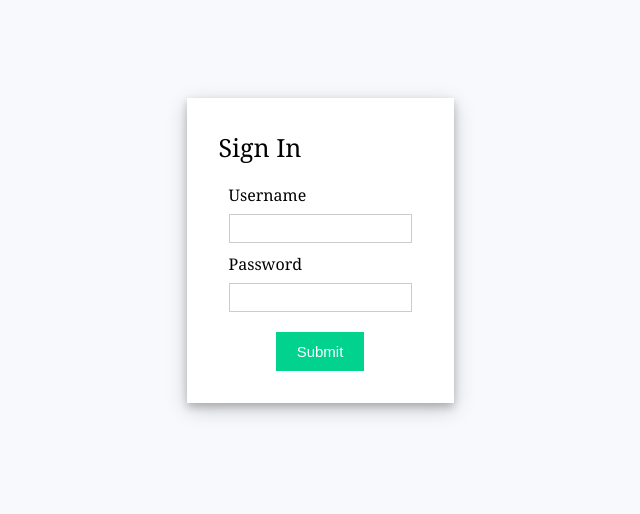
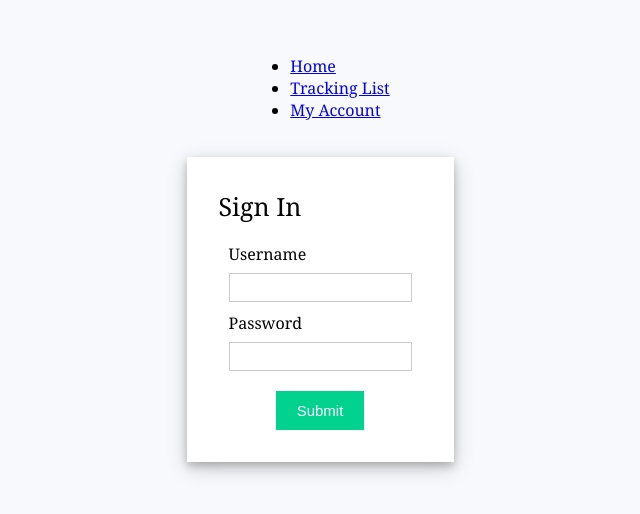
Before and after one commit to Subat7/GPU-Shopper, a React (Create React App) app in the folder my-react-app/: page / in a window 1280 px wide. Shown: the part 150-664 px from the top of the page, without its empty margins (320-960 px from the left). Built offline with nearby package versions, Linux system fonts and the light colour scheme.

Commit message:
first release commit

```diff
--- a/my-react-app/package.json
+++ b/my-react-app/package.json
@@ -8,6 +8,7 @@
     "@testing-library/user-event": "^13.5.0",
     "react": "^18.0.0",
     "react-dom": "^18.0.0",
+    "react-router-dom": "^6.3.0",
     "react-scripts": "^5.0.0",
     "web-vitals": "^2.1.4"
   },
--- a/my-react-app/src/App.css
+++ b/my-react-app/src/App.css
@@ -1,5 +1,9 @@
 .App {
   text-align: center;
+}
+
+.App-ul {
+  text-align: left;
 }
 
 .App-logo {
--- a/my-react-app/src/App.js
+++ b/my-react-app/src/App.js
@@ -1,5 +1,5 @@
 import React, { useState } from "react";
-import ReactDOM from "react-dom";
+// import ReactDOM from "react-dom";
 
 import "./loginStyles.css";
 
@@ -11,12 +11,12 @@ function App() {
   // User Login info
   const database = [
     {
-      username: "user1",
-      password: "pass1"
+      username: "admin",
+      password: "admin"
     },
     {
-      username: "user2",
-      password: "pass2"
+      username: "testuser",
+      password: "testuser"
     }
   ];
 
@@ -40,7 +40,7 @@ function App() {
         // Invalid password
         setErrorMessages({ name: "pass", message: errors.pass });
       } else {
-        setIsSubmitted(true);
+        setIsSubmitted(true)
       }
     } else {
       // Username not found
@@ -77,14 +77,20 @@ function App() {
 
   return (
     <div className="app">
+      <div className="nav-bar">
+      <ul>
+        <li><a href="Home.js">Home</a></li>
+        <li><a href="Home.js">Tracking List</a></li>
+        <li><a href="Home.js">My Account</a></li>
+      </ul>
+      </div>
       <div className="login-form">
         <div className="title">Sign In</div>
-        {isSubmitted ? <div>User is successfully logged in</div> : renderForm}
+        {/* {renderForm} */}
+        {isSubmitted ? <div>User is successfully logged in and This part of the website is not yet built</div> : renderForm}
       </div>
     </div>
   );
 }
 
-// const rootElement = document.getElementById("root");
-// ReactDOM.render(<App />, rootElement);
 export default App;
```
Also changed, not shown: my-react-app/src/Home.js (added, +12 -0 lines), my-react-app/src/loginStyles.css (line endings or trailing spaces), 1 other file (tests, documents, lock files or other folders).
